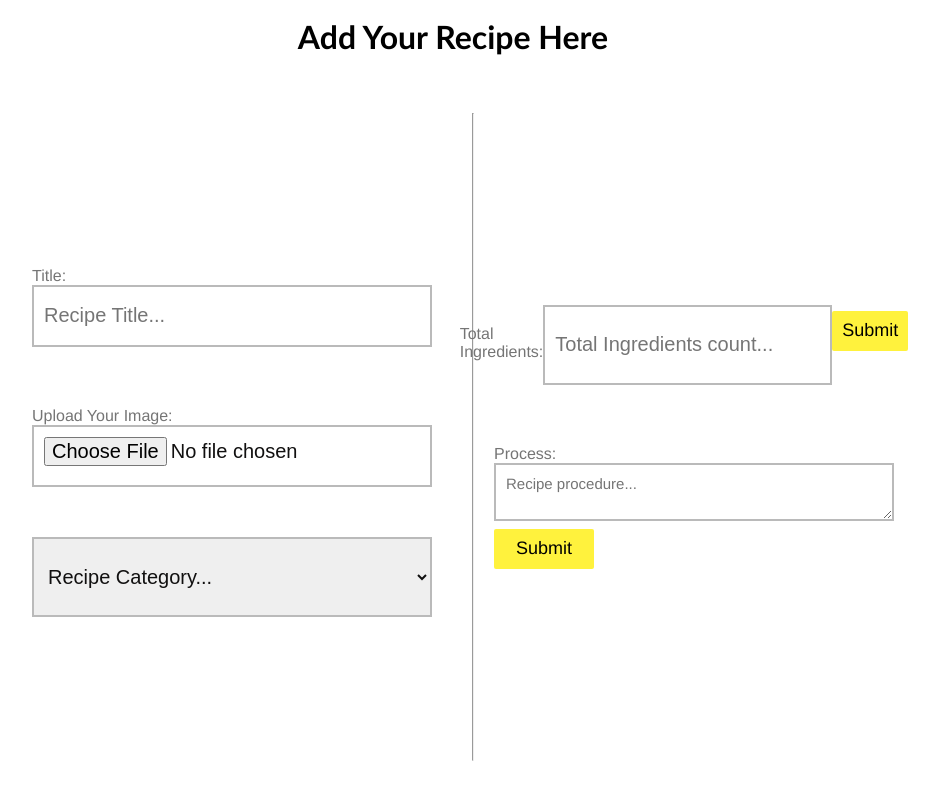
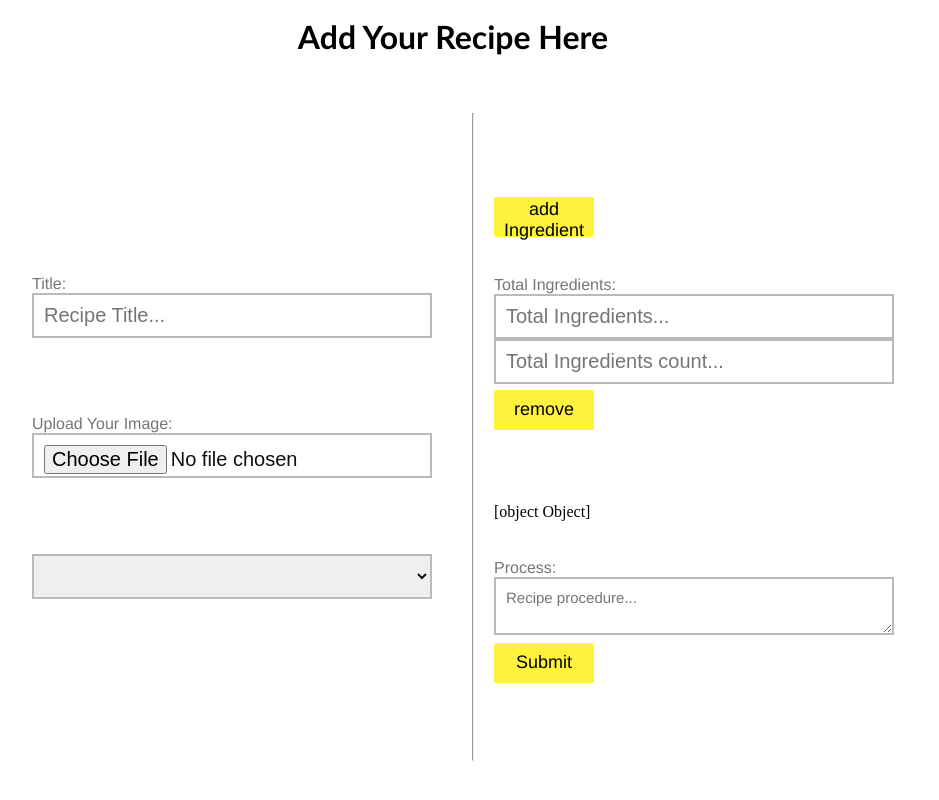
Before and after one commit to invisiblegeek1/DigitalKitchen, an Angular app in the folder AngularClient/: page / in a window 1280 px wide. Shown: the part 812-1612 px from the top of the page, without its empty margins (187-1126 px from the left). Built offline with nearby package versions, Linux system fonts and the light colour scheme.

Commit message:
recipe form issue fixed

```diff
--- /dev/null
+++ b/AngularClient/src/app/ingredient-form/ingredient-form.component.html
@@ -0,0 +1,15 @@
+<form [formGroup]="childForm" >
+    <div class="Recipe_Form_Ingredient_Count" >
+        <label for="count"> Total Ingredients: </label>
+        <input type="text" name="Ingredients_Count" placeholder="Total Ingredients..."
+        formControlName="Name">
+        <input type="number" name="Ingredients_Count" placeholder="Total Ingredients count..."
+        formControlName="Amount">
+        <button class="Recipe_Form_Count_Submit_button" (click)=" RemoveEvent()">remove</button>
+
+        <div class="Recipe_Form_Ingredient_List">
+
+        </div>
+    </div>
+
+</form>
--- /dev/null
+++ b/AngularClient/src/app/ingredient-form/ingredient-form.component.ts
@@ -0,0 +1,32 @@
+import { Component, Input, Output,EventEmitter } from '@angular/core';
+import {FormGroup, FormControl} from '@angular/forms';
+
+
+@Component({
+  selector: 'app-ingredient-form',
+  templateUrl: './ingredient-form.component.html',
+  styleUrls: ['./ingredient-form.component.css','../recipe-form/recipe-form.component.css']
+})
+export class IngredientFormComponent {
+  @Input()
+  public childForm!:FormGroup
+
+  @Output()
+  remove=new EventEmitter();
+
+  RemoveEvent():void{
+    this.remove.emit()
+  }
+
+
+  constructor() { }
+
+  static addIngredient():FormGroup{
+    return new FormGroup({
+    Name:new FormControl(''),
+    Amount:new FormControl('')
+  })}
+
+
+
+}
--- a/AngularClient/src/app/recipe-form/recipe-form.component.css
+++ b/AngularClient/src/app/recipe-form/recipe-form.component.css
@@ -28,18 +28,27 @@
 .Recipe_Ingredients_Container >.Recipe_Form_Ingredient_Count{
     display: flex;
     justify-content: center;
-    flex-flow: row;
+    flex-flow: column;
     width: 400px;
     height: 120px;
 
 }
-.Recipe_Process_Form,.Recipe_Ingredients_Container{
+.Recipe_Process_Form{
     display: flex;
     justify-content: center;
     flex-flow: column;
     width: 400px;
     height: 100px;
 
+
+}
+.Recipe_Ingredients_Container{
+    display: flex;
+    justify-content: center;
+    flex-flow: column;
+    width: 400px;
+    height: 250px;
+    overflow-y: scroll;
 
 }
 label{
@@ -57,7 +66,7 @@ label{
 input,#catagory_List{
     display: flex;
     width: 400px;
-    height: 80px;
+    height: 45px;
     box-sizing: border-box;
     padding: 10px;
     outline: none;
@@ -115,10 +124,3 @@ option{
     align-items: center;
     justify-content: center;
 }
-
-.Recipe_Form_Ingredient_Count,.Recipe_Ingredients_Container{
-    display: flex;
-    justify-content: center;
-    flex-direction: column;
-    flex-flow: column;
-}
--- a/AngularClient/src/app/recipe-form/recipe-form.component.html
+++ b/AngularClient/src/app/recipe-form/recipe-form.component.html
@@ -1,17 +1,17 @@
 <div class="Recipe_Form_Container">
     <div class="Recipe_Form_Header"> <h1>Add Your Recipe Here </h1></div>
-    <form class="Recipe_Form_Section" action="#" method="POST">
+    <form class="Recipe_Form_Section" [formGroup]="recipeForm" ngSubmit="SubmitRecipeForm()" action="#" method="POST">
         <div class="Recipe_Form_Left_Pane">
             <div class="Recipe_Form_Title">
                 <label for="title">Title:</label>
-                <input type="text" name="title" placeholder="Recipe Title...">
+                <input type="text" name="title" formControlName="recipeName"placeholder="Recipe Title...">
             </div>
             <div class="Recipe_Form_Image">
                 <label for="image">Upload Your Image:</label>
-                <input type="file" id="Rec" name="img" accept="image/*">
+                <input type="file" id="Rec" formControlName="recipeImageUrl" name="img" accept="image/*">
             </div>
             <div class="Recipe_Form_Catagory">
-                <select id="catagory_List">
+                <select id="catagory_List" formControlName="recipeCatagory">
                     <option value="veg">Recipe Category...</option>
                     <option value="veg">veg</option>
                     <option value="Non-veg">Non-veg</option>
@@ -23,26 +23,31 @@
         </div>
         <hr>
         <div class="Recipe_Form_Right_Pane">
+          <button class="Recipe_Form_Submit_button" type="button" (click)="addIngredients()">add Ingredient</button>
+
             <div class="Recipe_Ingredients_Container">
-                <div class="Recipe_Form_Ingredient_Count">
-                    <label for="count"> Total Ingredients: </label>
-                    <input type="number" name="Ingredients_Count" placeholder="Total Ingredients count...">
-                    <button class="Recipe_Form_Count_Submit_button"type="submit" value="Submit">Submit</button>
 
-                    <div class="Recipe_Form_Ingredient_List">
 
-                    </div>
-                </div>
+
+              <app-ingredient-form
+              *ngFor="let childForm of IngredientList.controls; let i=index"
+              [childForm]="childForm"
+              (remove)="removeIngredient(i)">
+
+              </app-ingredient-form>
+              <br>
+
+
 
             </div>
-            <br>
 
+           <p>{{this.recipeForm.value}}</p>
             <div class="Recipe_Process_Form">
                 <label for="process">  Process: </label>
-                <textarea type="text-area" name="process" placeholder="Recipe procedure... "></textarea>
+                <textarea type="text-area" name="process" formControlName="recipeProcedure" placeholder="Recipe procedure... "></textarea>
             </div>
 
-                <button class="Recipe_Form_Submit_button" type="submit" value="Submit">Submit</button>
+                <button class="Recipe_Form_Submit_button" type="submit" value="Submit" (click)="SubmitRecipeForm()">Submit</button>
 
 
         </div>
--- a/AngularClient/src/app/recipe-form/recipe-form.component.ts
+++ b/AngularClient/src/app/recipe-form/recipe-form.component.ts
@@ -1,4 +1,6 @@
 import { Component, OnInit } from '@angular/core';
+import {FormArray, FormControl, FormGroup} from '@angular/forms';
+import { IngredientFormComponent } from '../ingredient-form/ingredient-form.component';
 
 @Component({
   selector: 'app-recipe-form',
@@ -7,9 +9,49 @@ import { Component, OnInit } from '@angular/core';
 })
 export class RecipeFormComponent implements OnInit {
 
+  public recipeForm!: FormGroup;
+
+  ;
+
+
+
+
+
   constructor() { }
 
   ngOnInit(): void {
+    this.GenerateRecipeForm();
+
+
   }
 
+  public GenerateRecipeForm():void{
+    this.recipeForm = new FormGroup({
+      recipeName:new FormControl(''),
+      recipeImageUrl:new FormControl(''),
+      recipeCatagory:new FormControl(''),
+      recipeProcedure:new FormControl(''),
+      IngredientList : new FormArray([
+        IngredientFormComponent.addIngredient()
+      ]),
+    })
+  }
+
+  public SubmitRecipeForm(): void{
+    console.log(this.recipeForm.value)
+  }
+
+  get IngredientList(){
+    return this.recipeForm.get('IngredientList') as FormArray;
+  }
+
+  addIngredients(){
+    this.IngredientList.push(IngredientFormComponent.addIngredient());
+  }
+
+  removeIngredient(i:any){
+    this.IngredientList.removeAt(i);
+  }
+
+
 }
--- a/AngularClient/tsconfig.json
+++ b/AngularClient/tsconfig.json
@@ -25,6 +25,6 @@
     "enableI18nLegacyMessageIdFormat": false,
     "strictInjectionParameters": true,
     "strictInputAccessModifiers": true,
-    "strictTemplates": true
+    "strictTemplates": false
   }
 }
```
Also changed, not shown: AngularClient/src/app/app.module.ts (+7 -2 lines), AngularClient/src/app/ingredient-form/ingredient-form.component.css (added), 1 other file (tests, documents, lock files or other folders).
